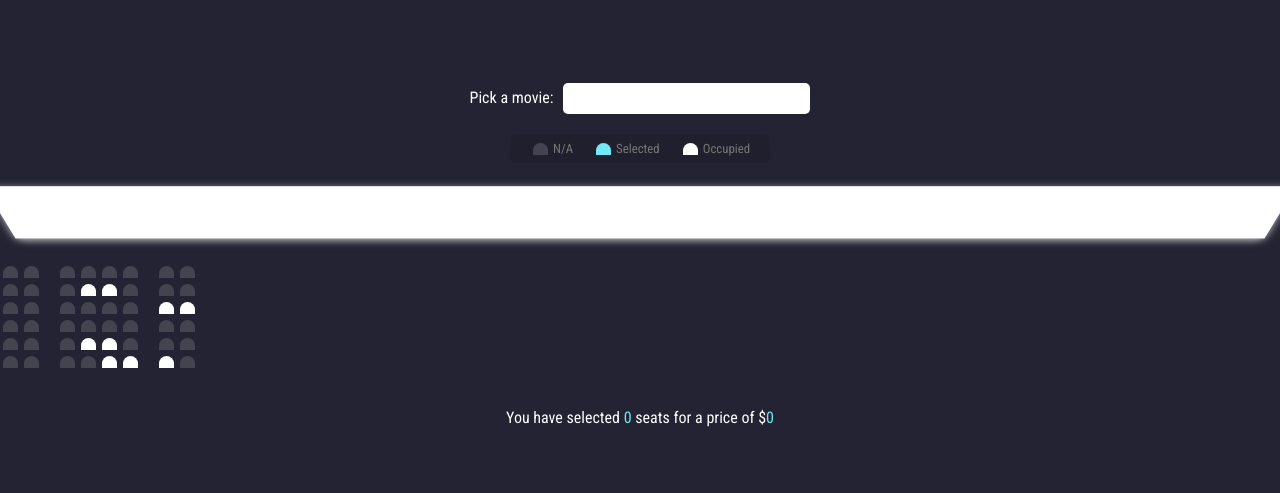
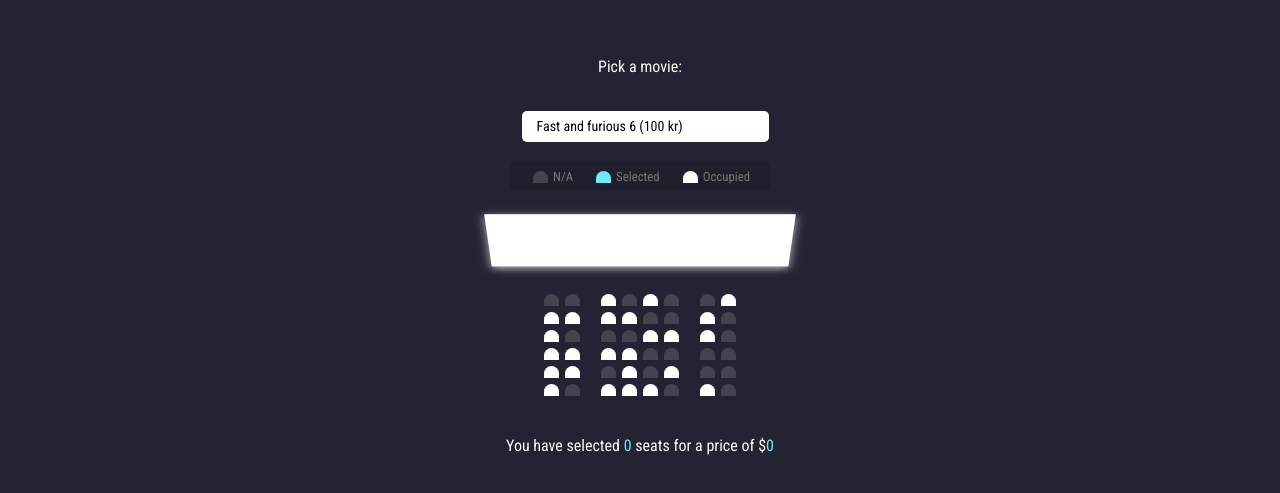
Before and after one commit to Falk33n/inlamningsuppgift-tim-falk-js2, a Next.js app: page / in a window 1280 px wide. Shown: the part 151-644 px from the top of the page. Built offline with nearby package versions, Linux system fonts and the light colour scheme.

Commit message:
Made components of the seats and rows

```diff
--- a/src/app/globals.scss
+++ b/src/app/globals.scss
@@ -9,7 +9,6 @@
 body {
   background-color: #242333;
   color: #fff;
-  font-family: 'Poppins', sans-serif;
   display: flex;
   flex-direction: column;
   align-items: center;
@@ -20,10 +19,16 @@
 
 .movie-container {
   margin: 20px 0;
+  display: flex;
+  flex-direction: column;
+  align-items: center;
+  justify-content: center;
+  gap: 2rem;
 }
 
 .movie-container select {
   background-color: #fff;
+  color: #000;
   border: 0;
   border-radius: 5px;
   font-size: 14px;
@@ -37,6 +42,10 @@
 
 .container {
   perspective: 1000px;
+  display: flex;
+  flex-direction: column;
+  justify-content: center;
+  align-items: center;
   margin-bottom: 30px;
 }
 
@@ -103,7 +112,7 @@
 .screen {
   background-color: #fff;
   height: 70px;
-  width: 100%;
+  width: 50%;
   margin: 15px 0;
   transform: rotateX(-45deg);
   box-shadow: 0 3px 10px rgba(255, 255, 255, 0.7);
--- a/src/app/layout.tsx
+++ b/src/app/layout.tsx
@@ -10,8 +10,8 @@
 });
 
 export const metadata: Metadata = {
-  title: 'Create Next App',
-  description: 'Generated by create next app',
+  title: 'Movie Seat Booking',
+  description: 'A website to book movie seats',
 };
 
 export default function RootLayout({
@@ -21,7 +21,9 @@
 }>) {
   return (
     <html lang='en'>
-      <body className={`${robotoCondensed.className} antialiased`}>
+      <body
+        className={`${robotoCondensed.className} antialiased w-full p-4 md:w-[50vw] mx-auto`}
+      >
         {children}
       </body>
     </html>
--- a/src/app/page.tsx
+++ b/src/app/page.tsx
@@ -1,3 +1,5 @@
+import { SeatContainer } from '../components';
+
 export default function Home() {
   return (
     <>
@@ -27,69 +29,7 @@
           <small>Occupied</small>
         </li>
       </ul>
-      <div className='container'>
-        <div className='screen'></div>
-        <div className='row'>
-          <div className='seat'></div>
-          <div className='seat'></div>
-          <div className='seat'></div>
-          <div className='seat'></div>
-          <div className='seat'></div>
-          <div className='seat'></div>
-          <div className='seat'></div>
-          <div className='seat'></div>
-        </div>
-        <div className='row'>
-          <div className='seat'></div>
-          <div className='seat'></div>
-          <div className='seat'></div>
-          <div className='occupied seat'></div>
-          <div className='occupied seat'></div>
-          <div className='seat'></div>
-          <div className='seat'></div>
-          <div className='seat'></div>
-        </div>
-        <div className='row'>
-          <div className='seat'></div>
-          <div className='seat'></div>
-          <div className='seat'></div>
-          <div className='seat'></div>
-          <div className='seat'></div>
-          <div className='seat'></div>
-          <div className='occupied seat'></div>
-          <div className='occupied seat'></div>
-        </div>
-        <div className='row'>
-          <div className='seat'></div>
-          <div className='seat'></div>
-          <div className='seat'></div>
-          <div className='seat'></div>
-          <div className='seat'></div>
-          <div className='seat'></div>
-          <div className='seat'></div>
-          <div className='seat'></div>
-        </div>
-        <div className='row'>
-          <div className='seat'></div>
-          <div className='seat'></div>
-          <div className='seat'></div>
-          <div className='occupied seat'></div>
-          <div className='occupied seat'></div>
-          <div className='seat'></div>
-          <div className='seat'></div>
-          <div className='seat'></div>
-        </div>
-        <div className='row'>
-          <div className='seat'></div>
-          <div className='seat'></div>
-          <div className='seat'></div>
-          <div className='seat'></div>
-          <div className='occupied seat'></div>
-          <div className='occupied seat'></div>
-          <div className='occupied seat'></div>
-          <div className='seat'></div>
-        </div>
-      </div>
+      <SeatContainer />
       <p className='text'>
         You have selected <span id='count'>0</span> seats for a price of $
         <span id='total'>0</span>
--- /dev/null
+++ b/src/components/index.ts
@@ -0,0 +1,3 @@
+export * from './seat';
+export * from './seat-container';
+export * from './seat-row';
--- /dev/null
+++ b/src/components/seat-container.tsx
@@ -0,0 +1,14 @@
+import { SeatRow } from '@/components';
+
+export const SeatContainer = () => {
+  return (
+    <div className='container'>
+      <div className='screen' />
+      {Array.from({ length: 6 }).map((_, i) => (
+        <SeatRow key={i} />
+      ))}
+    </div>
+  );
+};
+
+SeatContainer.displayName = 'SeatContainer';
--- /dev/null
+++ b/src/components/seat-row.tsx
@@ -0,0 +1,16 @@
+import { Seat } from '@/components';
+
+export const SeatRow = () => {
+  return (
+    <div className='row'>
+      {Array.from({ length: 8 }).map((_, i) => (
+        <Seat
+          key={i}
+          isOccupied={Math.random() > 0.5}
+        />
+      ))}
+    </div>
+  );
+};
+
+SeatRow.displayName = 'SeatRow';
--- /dev/null
+++ b/src/components/seat.tsx
@@ -0,0 +1,20 @@
+'use client';
+
+import { useState } from 'react';
+
+type SeatProps = {
+  isOccupied?: boolean;
+};
+
+export const Seat = ({ isOccupied = false }: SeatProps) => {
+  const [isSelected, setIsSelected] = useState(false);
+
+  return (
+    <div
+      className={`seat ${isOccupied && 'occupied'} ${isSelected && 'selected'}`}
+      onClick={() => setIsSelected((prev) => !prev)}
+    />
+  );
+};
+
+Seat.displayName = 'Seat';
```
